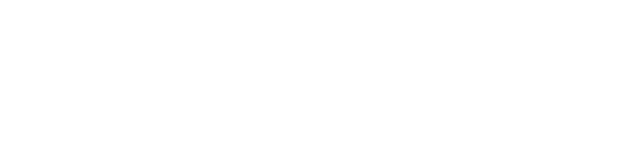
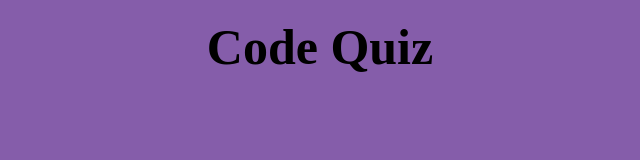
Before and after one commit to stevenmly/code-quiz, a plain HTML site: page index.html in a window 1280 px wide. Shown: the whole page, without its empty margins (320-960 px from the left). Drawn offline with Linux system fonts and the light colour scheme.

Commit message:
created html layout in index and connected stylesheet and javascript file

```diff
--- a/assets/css/style.css
+++ b/assets/css/style.css
@@ -0,0 +1,11 @@
+* {
+    background-color: rgb(133, 93, 170);
+}
+
+h1 {
+    margin: auto;
+    width: 50%;
+    padding: 10px;
+    text-align: center;
+    font-size: 50px;
+}
--- a/index.html
+++ b/index.html
@@ -3,9 +3,12 @@
 <head>
     <meta charset="UTF-8">
     <meta name="viewport" content="width=device-width, initial-scale=1.0">
-    <title>Document</title>
+    <title>Code Quiz</title>
+    <link rel="stylesheet" href="./assets/css/style.css">
 </head>
 <body>
+    <h1>Code Quiz</h1>
 
+    <script src="./assets/js/script.js"></script>
 </body>
 </html>
```
